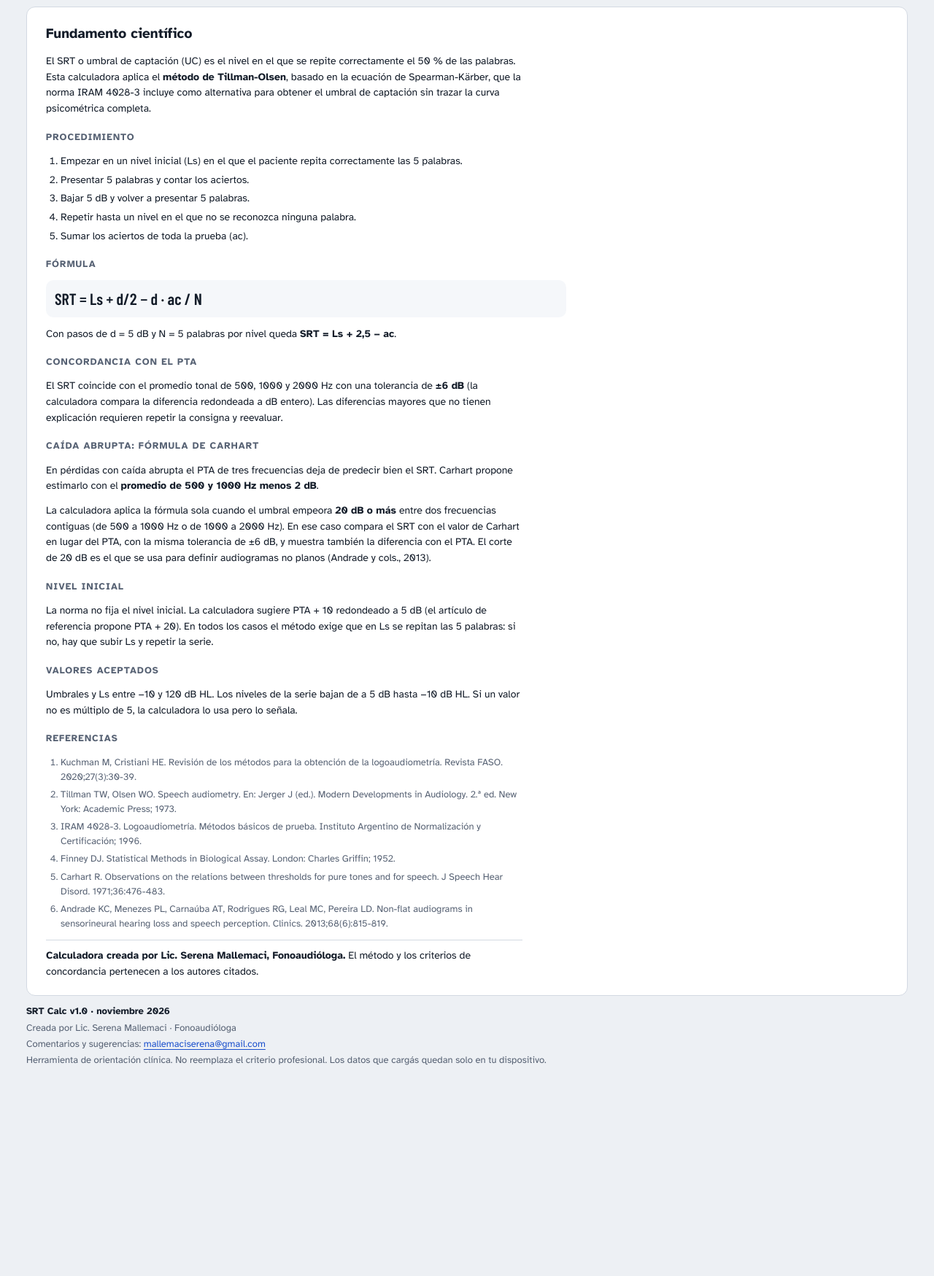
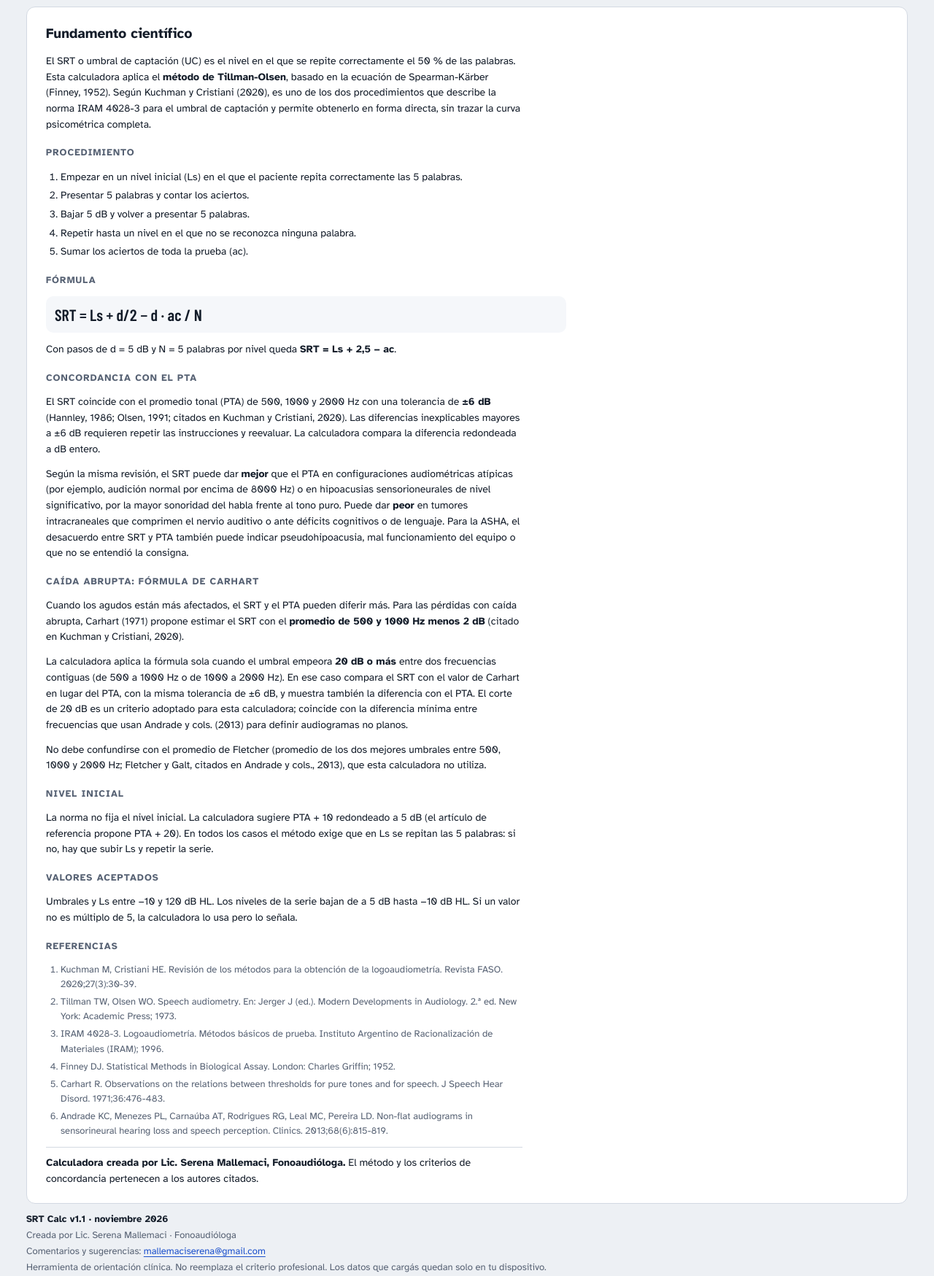
Before and after one commit to Serenamallemaci01/SRT-CALC, a plain HTML site: page index.html in a window 1280 px wide. Shown: the part 668-2417 px from the top of the page at 73% size. Before the commit the page ends 2162 px from the top, so only its background shows below. Drawn offline with Linux system fonts and the light colour scheme.

Commit message:
SRT Calc v1.1: fundamento revisado contra Kuchman y Cristiani (2020)
- Atribuye el método, el criterio de ±6 dB y la fórmula de Carhart a sus fuentes
- Agrega las causas de discrepancia SRT-PTA que describe la revisión
- Aclara que el corte de 20 dB es un criterio de la calculadora y que no se usa el promedio de Fletcher
- Corrige el editor de la norma IRAM 4028-3 (1996)
- Mensajes de «Revisar» alineados con la bibliografía

Co-Authored-By: Claude Opus 5.5 <noreply@anthropic.com>
Claude-Session: https://claude.ai/code/session_01XvDUbPkKwXEUjN2gHW39uv

```diff
--- a/index.html
+++ b/index.html
@@ -406,7 +406,7 @@ kbd { font-family: inherit; font-size: 12px; border: 1px solid var(--line); bord
 
   <section class="fund" id="fundamento" aria-labelledby="fund-title">
     <h2 id="fund-title">Fundamento científico</h2>
-    <p>El SRT o umbral de captación (UC) es el nivel en el que se repite correctamente el 50 % de las palabras. Esta calculadora aplica el <b>método de Tillman-Olsen</b>, basado en la ecuación de Spearman-Kärber, que la norma IRAM 4028-3 incluye como alternativa para obtener el umbral de captación sin trazar la curva psicométrica completa.</p>
+    <p>El SRT o umbral de captación (UC) es el nivel en el que se repite correctamente el 50 % de las palabras. Esta calculadora aplica el <b>método de Tillman-Olsen</b>, basado en la ecuación de Spearman-Kärber (Finney, 1952). Según Kuchman y Cristiani (2020), es uno de los dos procedimientos que describe la norma IRAM 4028-3 para el umbral de captación y permite obtenerlo en forma directa, sin trazar la curva psicométrica completa.</p>
 
     <h3>Procedimiento</h3>
     <ol>
@@ -422,11 +422,13 @@ kbd { font-family: inherit; font-size: 12px; border: 1px solid var(--line); bord
     <p>Con pasos de d = 5 dB y N = 5 palabras por nivel queda <b>SRT = Ls + 2,5 − ac</b>.</p>
 
     <h3>Concordancia con el PTA</h3>
-    <p>El SRT coincide con el promedio tonal de 500, 1000 y 2000 Hz con una tolerancia de <b>±6 dB</b> (la calculadora compara la diferencia redondeada a dB entero). Las diferencias mayores que no tienen explicación requieren repetir la consigna y reevaluar.</p>
+    <p>El SRT coincide con el promedio tonal (PTA) de 500, 1000 y 2000 Hz con una tolerancia de <b>±6 dB</b> (Hannley, 1986; Olsen, 1991; citados en Kuchman y Cristiani, 2020). Las diferencias inexplicables mayores a ±6 dB requieren repetir las instrucciones y reevaluar. La calculadora compara la diferencia redondeada a dB entero.</p>
+    <p>Según la misma revisión, el SRT puede dar <b>mejor</b> que el PTA en configuraciones audiométricas atípicas (por ejemplo, audición normal por encima de 8000 Hz) o en hipoacusias sensorioneurales de nivel significativo, por la mayor sonoridad del habla frente al tono puro. Puede dar <b>peor</b> en tumores intracraneales que comprimen el nervio auditivo o ante déficits cognitivos o de lenguaje. Para la ASHA, el desacuerdo entre SRT y PTA también puede indicar pseudohipoacusia, mal funcionamiento del equipo o que no se entendió la consigna.</p>
 
     <h3 id="carhart">Caída abrupta: fórmula de Carhart</h3>
-    <p>En pérdidas con caída abrupta el PTA de tres frecuencias deja de predecir bien el SRT. Carhart propone estimarlo con el <b>promedio de 500 y 1000 Hz menos 2 dB</b>.</p>
-    <p>La calculadora aplica la fórmula sola cuando el umbral empeora <b>20 dB o más</b> entre dos frecuencias contiguas (de 500 a 1000 Hz o de 1000 a 2000 Hz). En ese caso compara el SRT con el valor de Carhart en lugar del PTA, con la misma tolerancia de ±6 dB, y muestra también la diferencia con el PTA. El corte de 20 dB es el que se usa para definir audiogramas no planos (Andrade y cols., 2013).</p>
+    <p>Cuando los agudos están más afectados, el SRT y el PTA pueden diferir más. Para las pérdidas con caída abrupta, Carhart (1971) propone estimar el SRT con el <b>promedio de 500 y 1000 Hz menos 2 dB</b> (citado en Kuchman y Cristiani, 2020).</p>
+    <p>La calculadora aplica la fórmula sola cuando el umbral empeora <b>20 dB o más</b> entre dos frecuencias contiguas (de 500 a 1000 Hz o de 1000 a 2000 Hz). En ese caso compara el SRT con el valor de Carhart en lugar del PTA, con la misma tolerancia de ±6 dB, y muestra también la diferencia con el PTA. El corte de 20 dB es un criterio adoptado para esta calculadora; coincide con la diferencia mínima entre frecuencias que usan Andrade y cols. (2013) para definir audiogramas no planos.</p>
+    <p>No debe confundirse con el promedio de Fletcher (promedio de los dos mejores umbrales entre 500, 1000 y 2000 Hz; Fletcher y Galt, citados en Andrade y cols., 2013), que esta calculadora no utiliza.</p>
 
     <h3>Nivel inicial</h3>
     <p>La norma no fija el nivel inicial. La calculadora sugiere PTA + 10 redondeado a 5 dB (el artículo de referencia propone PTA + 20). En todos los casos el método exige que en Ls se repitan las 5 palabras: si no, hay que subir Ls y repetir la serie.</p>
@@ -438,7 +440,7 @@ kbd { font-family: inherit; font-size: 12px; border: 1px solid var(--line); bord
     <ol class="refs">
       <li>Kuchman M, Cristiani HE. Revisión de los métodos para la obtención de la logoaudiometría. Revista FASO. 2020;27(3):30-39.</li>
       <li>Tillman TW, Olsen WO. Speech audiometry. En: Jerger J (ed.). Modern Developments in Audiology. 2.ª ed. New York: Academic Press; 1973.</li>
-      <li>IRAM 4028-3. Logoaudiometría. Métodos básicos de prueba. Instituto Argentino de Normalización y Certificación; 1996.</li>
+      <li>IRAM 4028-3. Logoaudiometría. Métodos básicos de prueba. Instituto Argentino de Racionalización de Materiales (IRAM); 1996.</li>
       <li>Finney DJ. Statistical Methods in Biological Assay. London: Charles Griffin; 1952.</li>
       <li>Carhart R. Observations on the relations between thresholds for pure tones and for speech. J Speech Hear Disord. 1971;36:476-483.</li>
       <li>Andrade KC, Menezes PL, Carnaúba AT, Rodrigues RG, Leal MC, Pereira LD. Non-flat audiograms in sensorineural hearing loss and speech perception. Clinics. 2013;68(6):815-819.</li>
@@ -470,7 +472,7 @@ kbd { font-family: inherit; font-size: 12px; border: 1px solid var(--line); bord
 <script src="qrcode.js"></script>
 <script>
 (function () {
-  var VERSION = 'v1.0', VERSION_DATE = 'noviembre 2026';
+  var VERSION = 'v1.1', VERSION_DATE = 'noviembre 2026';
   var SHARE_URL = (location.protocol.indexOf('http') === 0 ? location.origin + location.pathname.replace(/index\.html$/, '') : '');
   var OFFLINE = true;
   var KEY = 'srtcalc-v1', THEME_KEY = 'srtcalc-theme';
@@ -578,10 +580,10 @@ kbd { font-family: inherit; font-size: 12px; border: 1px solid var(--line); bord
     if (c.status === 'ok') return ['Concordante: SRT = ' + c.refName + ' ± ' + AGREE + ' dB', d.trim()];
     if (c.diff < 0) {
       return ['Revisar: SRT mejor que ' + vs, d +
-        'Puede verse en configuraciones atípicas. Si no se explica, repetí la consigna y reevaluá (considerar pseudohipoacusia).'];
+        'Puede verse en configuraciones atípicas o en hipoacusias sensorioneurales de nivel significativo. Si no se explica, repetí la consigna, verificá el equipo y reevaluá (considerar pseudohipoacusia).'];
     }
     return ['Revisar: SRT peor que ' + vs, d +
-      'Repetí la consigna y verificá el equipo. Puede verse con déficits cognitivos o de lenguaje, o en compromiso retrococlear.'];
+      'Repetí la consigna y verificá el equipo. Puede verse con déficits cognitivos o de lenguaje, o en tumores que comprimen el nervio auditivo.'];
   }
 
   var $ = function (id) { return document.getElementById(id); };
--- a/sw.js
+++ b/sw.js
@@ -1,6 +1,6 @@
-// SRT Calc 1.0: guarda la aplicación en el dispositivo para usarla sin internet.
+// SRT Calc 1.1: guarda la aplicación en el dispositivo para usarla sin internet.
 // Al publicar una versión nueva, cambiar CACHE para que los celulares descarguen la actualización.
-const CACHE = 'srtcalc-v1.0';
+const CACHE = 'srtcalc-v1.1';
 const ASSETS = [
   './',
   './index.html',
```
Also changed, not shown: 1 other file.
